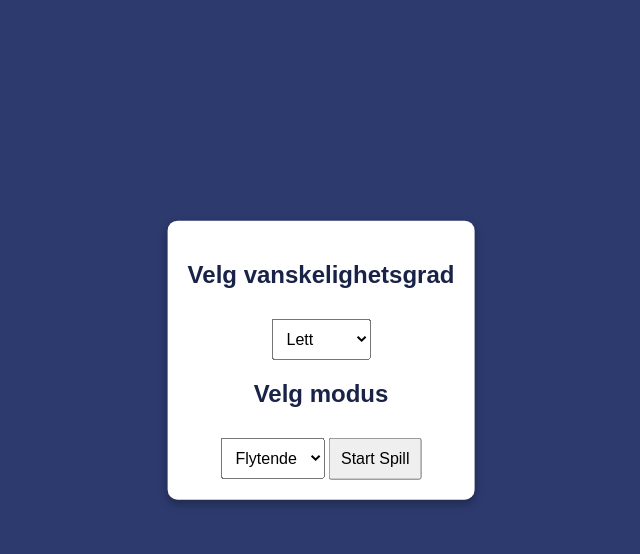
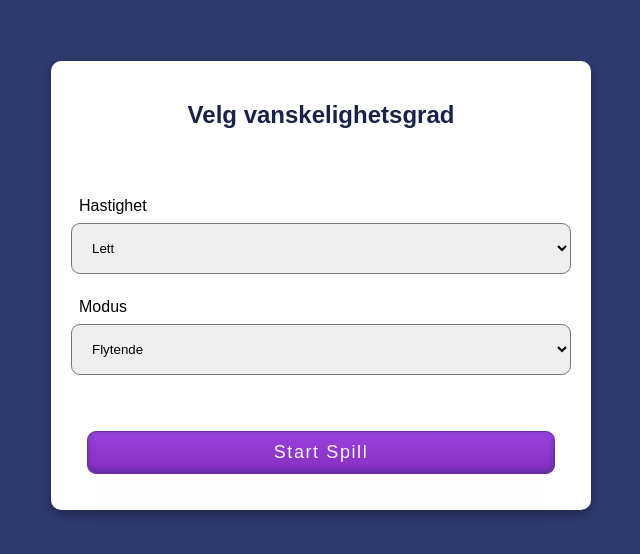
Before and after one commit to maleneivy/popTheBubble, a website with bundled scripts: page src/index.html in a window 1280 px wide. Shown: the part 40-594 px from the top of the page, without its empty margins (319-959 px from the left). Built offline with nearby package versions, Linux system fonts and the light colour scheme.

Commit message:
Styled buttons and the containers for start menu and game-over-modal

```diff
--- a/src/app.ts
+++ b/src/app.ts
@@ -9,6 +9,7 @@ const restartButton = document.getElementById("restart-button") as HTMLButtonEle
 const difficultySelect = document.getElementById("difficulty") as HTMLSelectElement;
 const modeSelect = document.getElementById("mode") as HTMLSelectElement;
 const startButton = document.getElementById("start-game") as HTMLButtonElement;
+const startMenuContainer = document.querySelector(".start-menu-container") as HTMLDivElement;
 const startMenu = document.getElementById("start-menu") as HTMLDivElement;
 const backToGameOptionsButton = document.getElementById("back-to-game-options") as HTMLButtonElement;
 const heading1 = document.querySelector("h1") as HTMLHeadingElement;
@@ -50,6 +51,7 @@ function startGame(): void {
   timerDisplay.style.color = "white";
   timerDisplay.style.textShadow = "none";
   modal.style.display = "none";
+  startMenuContainer.style.display = "none";
   startMenu.style.display = "none"; // Skjuler startmeny
   gameContainer.style.display = "flex";
   heading1.style.display = "none";
@@ -249,6 +251,7 @@ backToGameOptionsButton.addEventListener("click", () => {
   clearInterval(bubbleInterval);
   gameContainer.style.display = "none";
   gameActive = false;
-  startMenu.style.display = "block";
+  startMenuContainer.style.display = "block";
+  startMenu.style.display = "flex";
   heading1.style.display = "block";
 });}
--- a/src/index.html
+++ b/src/index.html
@@ -9,23 +9,28 @@
 <body>
   <main>
     <h1>Pop that buBBle!</h1>
+
     <!-- Startmeny -->
+    <div class="start-menu-container">
     <div id="start-menu" class="start-menu">
         <h2>Velg vanskelighetsgrad</h2>
-      <select id="difficulty">
+        <div class="select-container">
+          <label for="speed">Hastighet</label>
+          <select id="difficulty" class="select-options" name="speed">
             <option value="easy">Lett</option>
             <option value="medium">Medium</option>
             <option value="hard">Hard</option>
           </select>
-
-      <h2>Velg modus</h2>
-      <select id="mode">
+        <label for="mode">Modus</label>
+        <select id="mode" class="select-options" name="mode">
           <option value="calm">Flytende</option>
           <option value="chaos">Kaos</option>
         </select>
-
+        </div>
         <button id="start-game">Start Spill</button>
       </div>
+    </div>
+
 <!-- Spillrom -->
  <div class="game-container">
   <div>
--- a/src/styles.css
+++ b/src/styles.css
@@ -28,23 +28,62 @@ h1 {
   margin: 0;
 }
 
+/* Buttons */
+button {
+  background: linear-gradient(#9a41dc, #842fc1);
+  padding: 10px 20px;
+  border: 0.5px solid #702c9d;
+  border-radius: 9px;;
+  font-size: 18px;
+  letter-spacing: 0.1rem;
+  color: #faf6fe;
+  box-shadow: rgba(50, 50, 93, 0.25) 0px 50px 100px -20px, rgba(0, 0, 0, 0.3) 0px 30px 60px -30px, rgba(10, 37, 64, 0.35) 0px -2px 6px 0px inset;
+  margin: 1rem 1rem;
+}
+
+button:hover {
+  background: linear-gradient(#842fc1, #702c9d);
+  border-color: #5b247f;
+}
+
+button:active {
+  background: linear-gradient(#702c9d, #5b247f);
+  box-shadow: rgb(204, 219, 232) 3px 3px 6px 0px inset, rgba(255, 255, 255, 0.5) -3px -3px 6px 1px inset;
+}
+
 /* Startmeny */
+.start-menu-container {
+  margin: 1rem 1rem;
+}
+
 .start-menu {
-  position: absolute;
-  top: 50%;
-  left: 50%;
-  transform: translate(-50%, -50%);
+  display: flex;
+  flex-direction: column;
+  gap: 2rem;
   background: white;
   padding: 20px;
   border-radius: 10px;
   box-shadow: 0 4px 10px rgba(0, 0, 0, 0.3);
-  text-align: center;
+  max-width: 500px;
+  margin: 4rem auto;
 }
 
-.start-menu select, .start-menu button {
-  margin-top: 10px;
-  padding: 10px;
-  font-size: 16px;
+.select-container {
+  display: flex;
+  flex-direction: column;
+  text-align: left;
+}
+
+.select-container label {
+  margin-top: 1rem;
+  margin-left: 0.5rem;
+}
+
+.select-options {
+  width: 100%;
+  padding: 1rem;
+  border-radius: 9px;
+  margin: 0.5rem 0;
 }
 
 .game-container {
@@ -62,7 +101,7 @@ h1 {
 .bubbles-room {
   height: 100vh;;
   width: 100vw;
-  background: linear-gradient(#2c3a6e, #192347);
+  background: linear-gradient(#2c3a6e, #21294a);
   border: 2px solid #192347;
   border-radius: 9px;
   position: relative;
@@ -279,7 +318,6 @@ h1 {
   padding: 20px;
   border-radius: 10px;
   text-align: center;
-  width: 250px;
   box-shadow: 0 4px 10px rgba(0, 0, 0, 0.3);
   z-index: 10; /* Sørger for at modalen alltid er klikkbar */
   pointer-events: auto; /* Lar knapper være klikkbare */
@@ -291,8 +329,6 @@ h1 {
   padding: 20px;
   border-radius: 10px;
   text-align: center;
-  width: 250px;
-  box-shadow: 0 4px 10px rgba(0, 0, 0, 0.3);
 }
 
 /* Når modalen er aktiv – skjermen blir mørkere og blurry */
@@ -316,6 +352,15 @@ h1 {
   #timer.countdown-active {
     font-size: 32px;
   }
+
+  button {
+    font-size: 16px;
+  }
+
+  .modal {
+    width: 340px;
+    padding: 0;
+  }
 }
 
 /* Minste skjermer */
```
Lines whose indentation alone changed are shown as unchanged.
